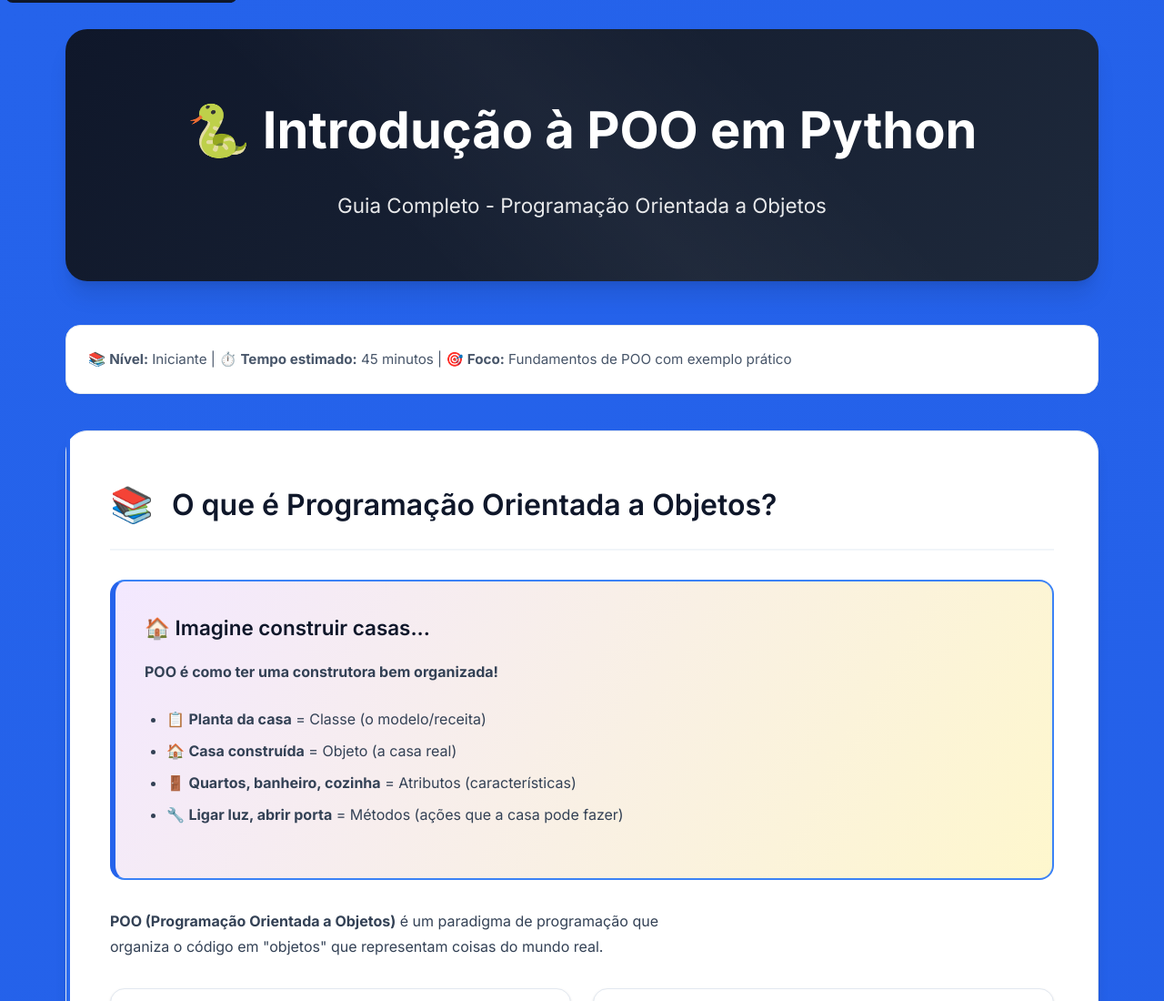
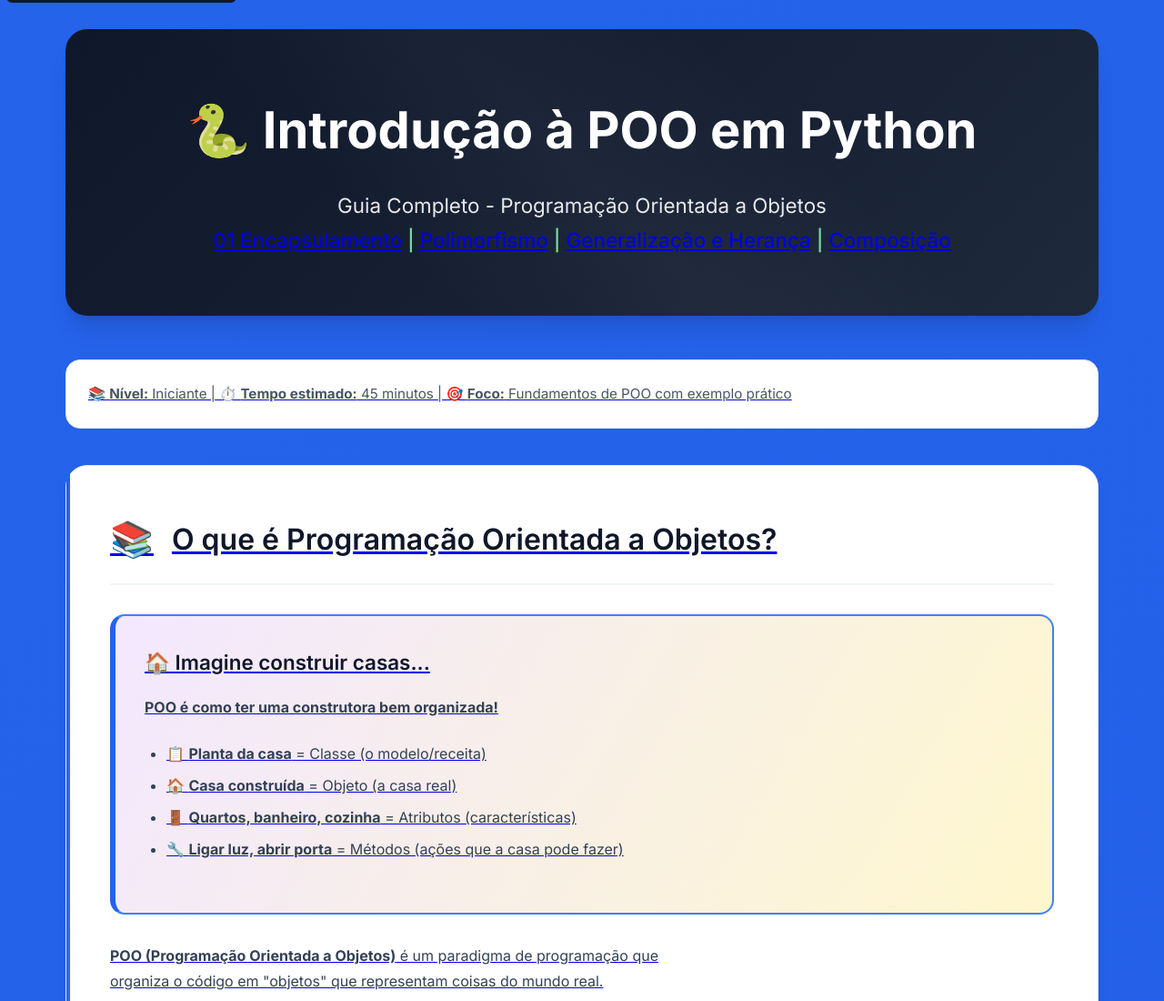
Before and after one commit to fdcneto/POO_em_Python, a plain HTML site: page Introdução à POO em Python - Guia Completo.html in a window 1280 px wide. Shown: the top 1100 px of the page at 91% size. Drawn offline with Linux system fonts and the light colour scheme.

Commit message:
Update Introdução à POO em Python - Guia Completo.html

```diff
--- a/Introdução à POO em Python - Guia Completo.html
+++ b/Introdução à POO em Python - Guia Completo.html
@@ -3,7 +3,7 @@
 <head>
     <meta charset="UTF-8">
     <meta name="viewport" content="width=device-width, initial-scale=1.0">
-    <title>Introdução à POO em Python - Guia Completo</title>
+    <title>Introdução à POO em Python - Guia Completo [@fdcneto]</title>
     <link rel="preconnect" href="https://fonts.googleapis.com">
     <link rel="preconnect" href="https://fonts.gstatic.com" crossorigin>
     <link href="https://fonts.googleapis.com/css2?family=Inter:wght@300;400;500;600;700&family=JetBrains+Mono:wght@400;500;600&display=swap" rel="stylesheet">
@@ -123,12 +123,21 @@
             z-index: 1;
         }
 
-        .header .subtitle {
+        .header .subtitle{
             font-size: clamp(1.1rem, 2.5vw, 1.4rem);
             opacity: 0.9;
             font-weight: 400;
             position: relative;
             z-index: 1;
+        }
+
+        .header .links_internos{
+            font-size: clamp(1.1rem, 2.5vw, 1.4rem);
+            opacity: 0.9;
+            font-weight: 500;
+            position: relative;
+            z-index: 1;
+            color: #86efac;
         }
 
         /* Navigation breadcrumb */
@@ -641,6 +650,7 @@
         <header class="header" role="banner">
             <h1>🐍 Introdução à POO em Python</h1>
             <p class="subtitle">Guia Completo - Programação Orientada a Objetos</p>
+            <p class="links_internos"><a href="./01 Encapsulamento.html">01 Encapsulamento</a> | <a href="./02 Polimorfismo - POO.html">Polimorfismo</a> | <a href="./03 Generalização e Herança - POO.html">Generalização e Herança</a> | <a href="./04 Composição - POO.html">Composição</p>
         </header>
 
         <nav class="breadcrumb" role="navigation" aria-label="Informações do curso">
```
